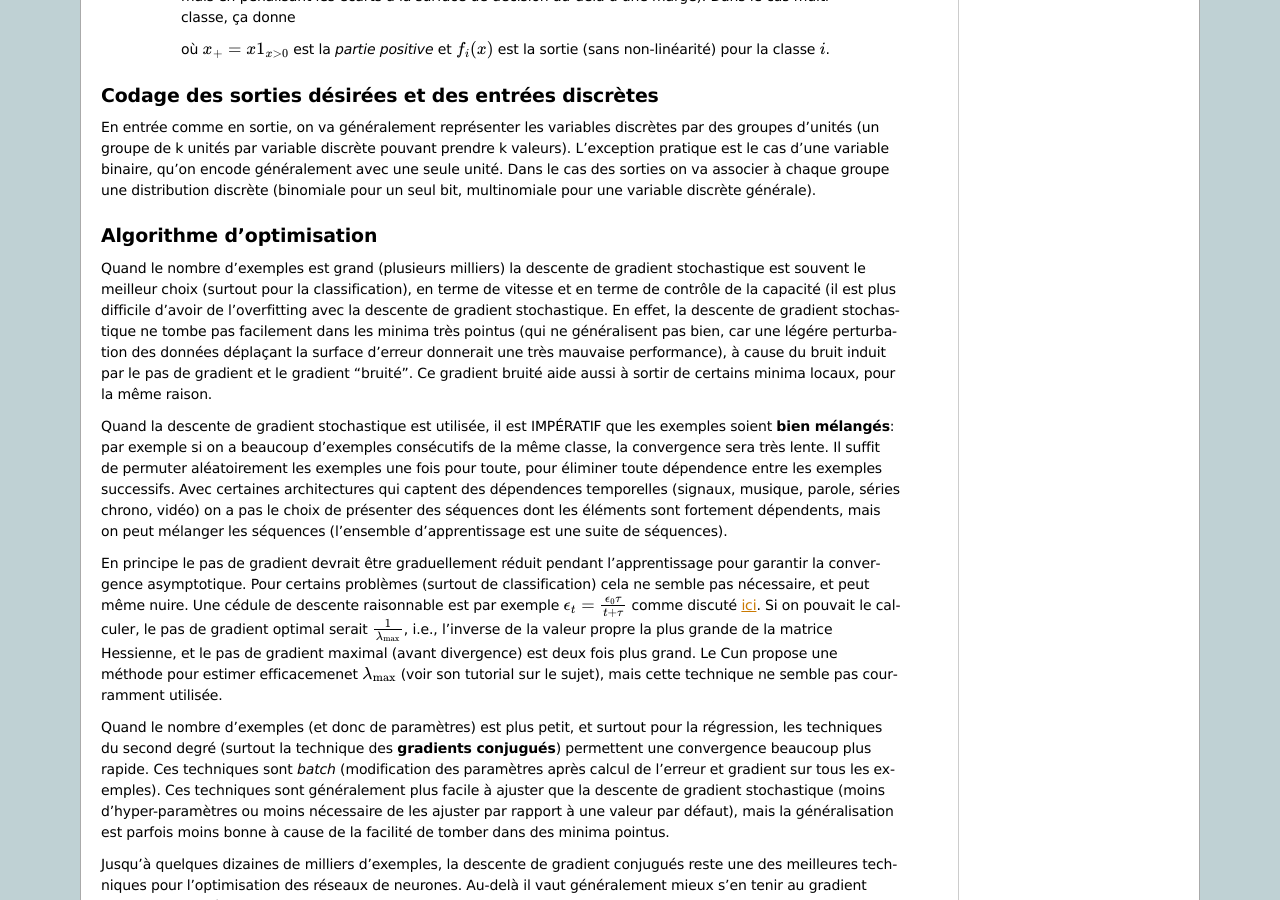
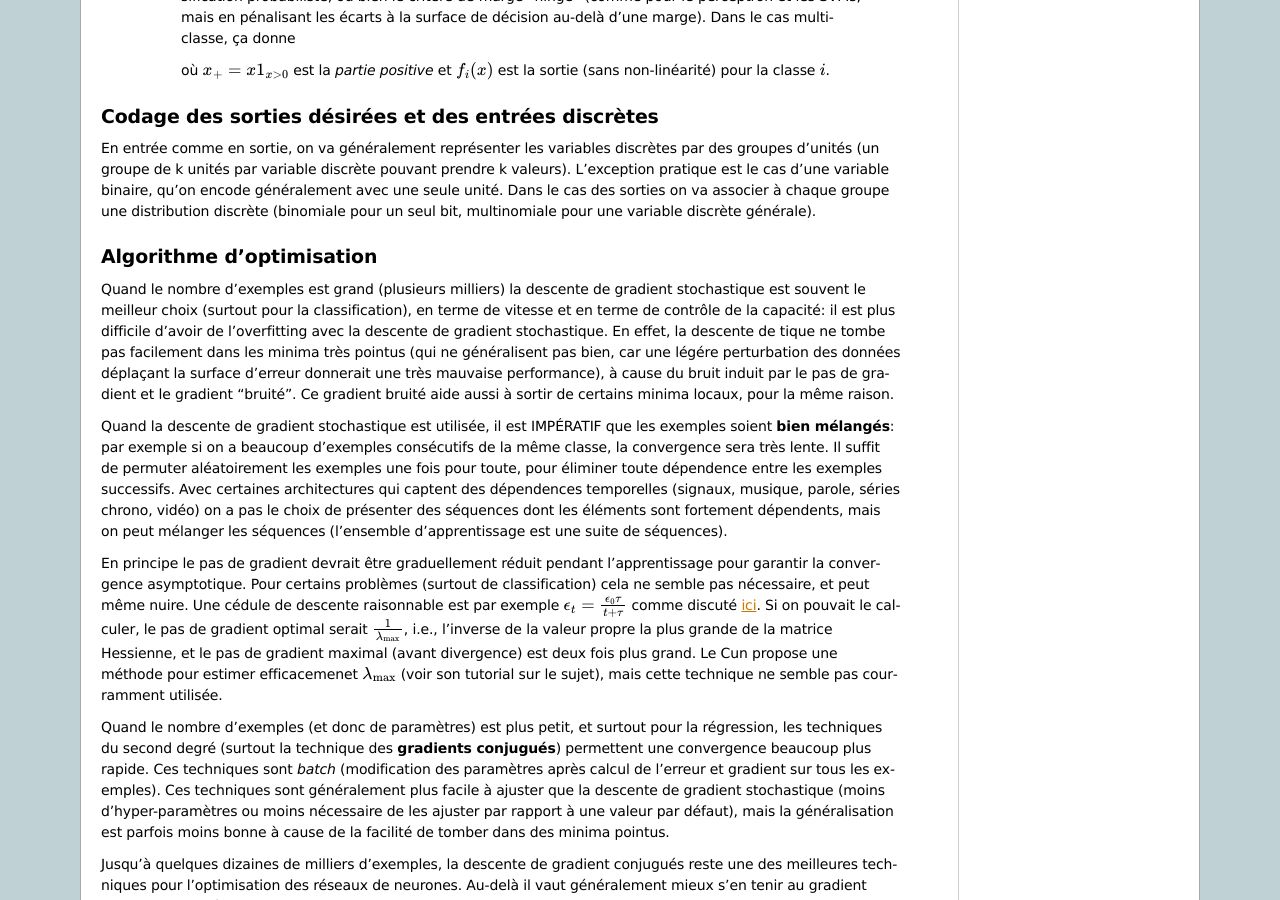
Before and after one commit to goodfeli/galatea, a Sphinx documentation site: the page built from notes_de_cours/doc/mlp_fr.txt, in a window 1280 px wide and 900 px high, scrolled down 4853 px. Built offline with Sphinx 7.4.7, drawn with Linux system fonts in a browser that asks for light colours; formulas are drawn with MathJax 3; pages that are not in the unit, such as notebooks, are missing from menus; some of the changed text lies outside the part shown.

Commit message:
Fixed two typos in French MLP notes: a parenthesis that never got closed, and a masculine 'second' for a feminine noun.

```diff
--- a/notes_de_cours/doc/mlp_fr.txt
+++ b/notes_de_cours/doc/mlp_fr.txt
@@ -394,9 +394,9 @@
 la descente de gradient stochastique est souvent le
 meilleur choix (surtout pour la classification),
 en terme de vitesse et en terme de contrôle de la
-capacité (il est plus difficile d'avoir de l'overfitting
+capacité: il est plus difficile d'avoir de l'overfitting
 avec la descente de gradient stochastique.
-En effet, la descente de gradient stochastique
+En effet, la descente de tique
 ne tombe pas facilement dans les minima très pointus
 (qui ne généralisent pas bien, car une légére
 perturbation des données déplaçant la surface
```
Also changed, not shown: other parts of notes_de_cours/doc/mlp_fr.txt (+1 -1 lines).
